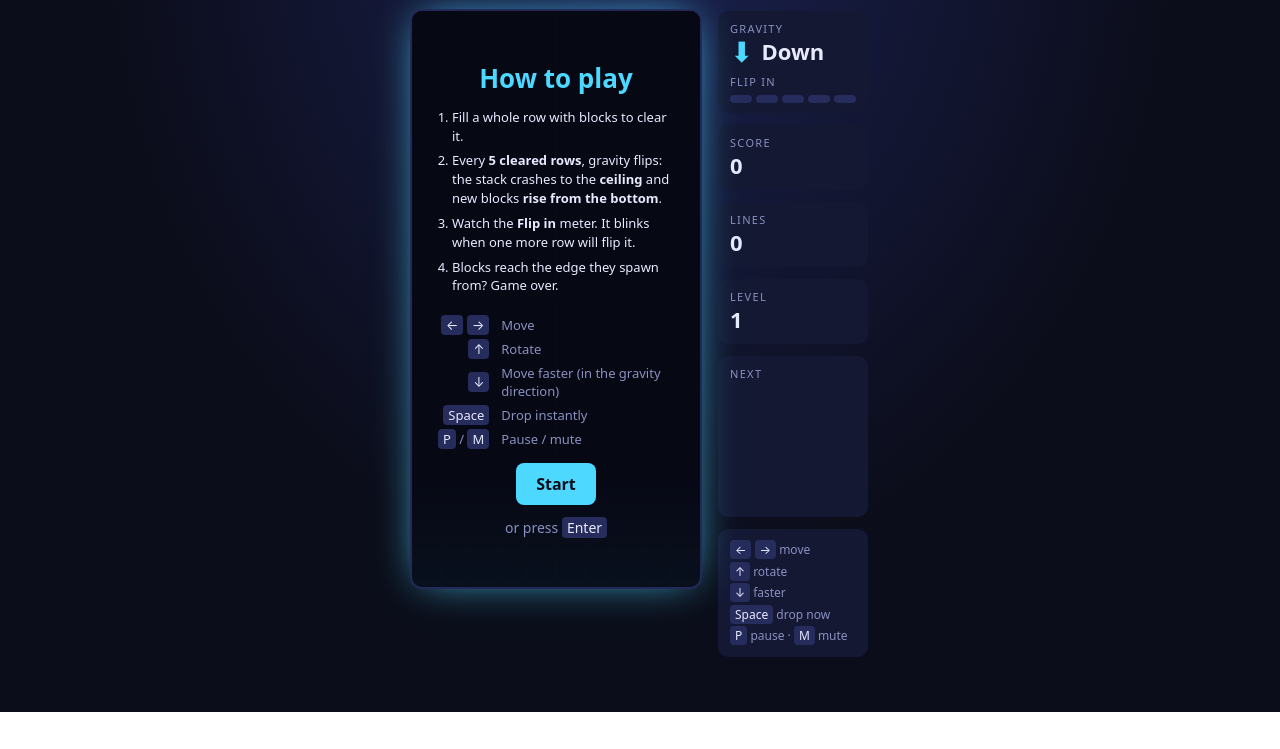
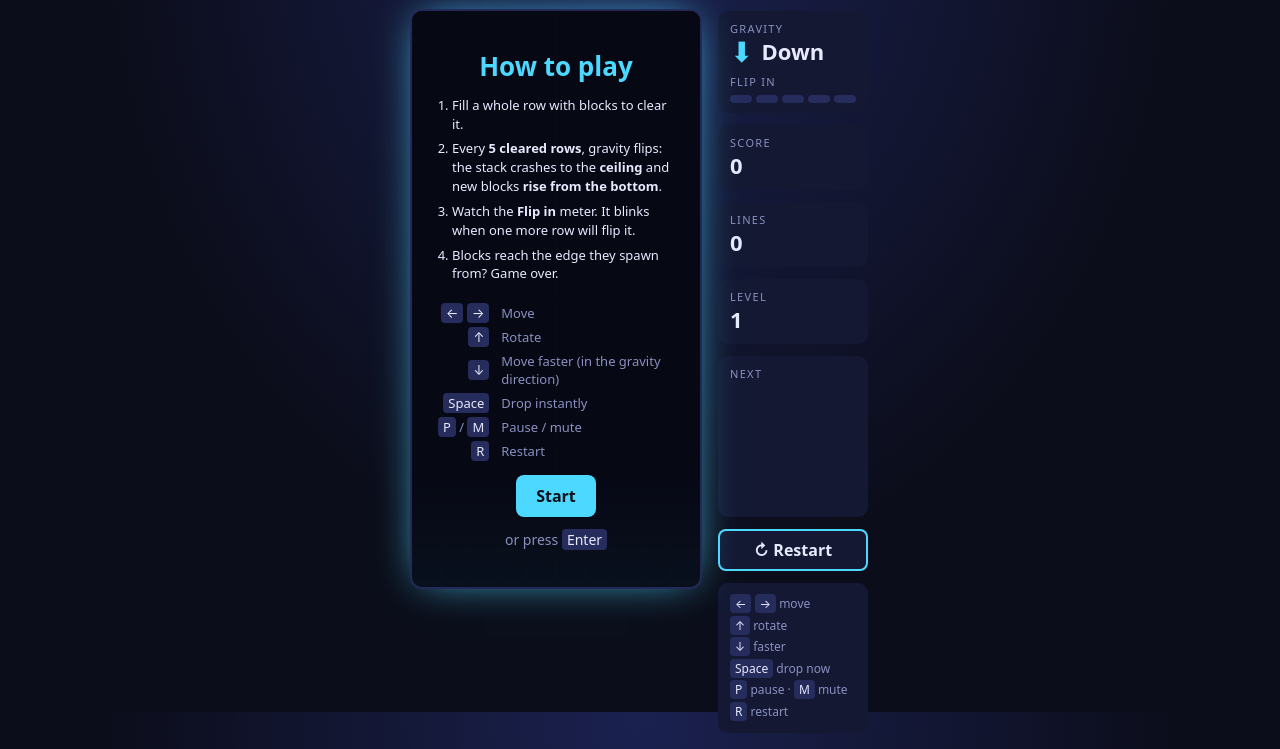
Before and after one commit to zecharyaabboudi-rgb/gravity-flip, a plain HTML site: page index.html in a window 1280 px wide. Shown: the part 88-837 px from the top of the page. Before the commit the page ends 800 px from the top, so only its background shows below. Drawn offline with Linux system fonts and the light colour scheme.

Commit message:
Add restart button and R key
Co-Authored-By: Claude Opus 5.5 <noreply@anthropic.com>

```diff
--- a/index.html
+++ b/index.html
@@ -55,6 +55,8 @@
   .pip.on { background:var(--accent); }
   .pips.warn .pip { animation:pulse .45s infinite alternate; }
   @keyframes pulse { to { opacity:.3; } }
+  .restart { background:var(--panel); color:var(--text); box-shadow:inset 0 0 0 2px var(--accent); }
+  .restart:hover { background:var(--accent); color:#0b0d1a; }
   .keys { font-size:12px; color:var(--muted); line-height:1.8; }
   kbd { background:#262c5c; border-radius:4px; padding:1px 5px; color:var(--text); font-family:inherit; }
   .touch { display:none; gap:8px; margin-top:14px; flex-wrap:wrap; justify-content:center; }
@@ -94,13 +96,14 @@
           <tr><td><kbd>↓</kbd></td><td>Move faster (in the gravity direction)</td></tr>
           <tr><td><kbd>Space</kbd></td><td>Drop instantly</td></tr>
           <tr><td><kbd>P</kbd> / <kbd>M</kbd></td><td>Pause / mute</td></tr>
+          <tr><td><kbd>R</kbd></td><td>Restart</td></tr>
         </table>
         <button id="startBtn">Start</button>
         <p>or press <kbd>Enter</kbd></p>
       </div>
       <div class="overlay hidden" id="paused">
         <h2>Paused</h2>
-        <p>Press <kbd>P</kbd> to resume</p>
+        <p>Press <kbd>P</kbd> to resume · <kbd>R</kbd> to restart</p>
       </div>
       <div class="overlay hidden" id="over">
         <h2>Game over</h2>
@@ -122,12 +125,14 @@
       <div class="card"><div class="label">Lines</div><div class="val" id="lines">0</div></div>
       <div class="card"><div class="label">Level</div><div class="val" id="level">1</div></div>
       <div class="card"><div class="label">Next</div><canvas id="next"></canvas></div>
+      <button id="restartBtn" class="restart">↻ Restart</button>
       <div class="card keys">
         <kbd>←</kbd> <kbd>→</kbd> move<br>
         <kbd>↑</kbd> rotate<br>
         <kbd>↓</kbd> faster<br>
         <kbd>Space</kbd> drop now<br>
-        <kbd>P</kbd> pause · <kbd>M</kbd> mute
+        <kbd>P</kbd> pause · <kbd>M</kbd> mute<br>
+        <kbd>R</kbd> restart
       </div>
     </div>
   </div>
@@ -469,6 +474,7 @@ document.addEventListener('keydown', e => {
   const k = e.key;
   if (['ArrowLeft', 'ArrowRight', 'ArrowUp', 'ArrowDown', ' '].includes(k)) e.preventDefault();
   if (state === 'menu' || state === 'over') { if (k === 'Enter') start(); return; }
+  if (k === 'r' || k === 'R') return start();
   if (k === 'p' || k === 'P') return togglePause();
   if (k === 'm' || k === 'M') { muted = !muted; return; }
   switch (k) {
@@ -482,6 +488,9 @@ document.addEventListener('keydown', e => {
 });
 $('startBtn').addEventListener('click', start);
 $('againBtn').addEventListener('click', start);
+$('restartBtn').addEventListener('click', start);
+// drop focus after any click so Space/Enter go to the game, not the button
+document.addEventListener('click', e => { if (e.target.closest('button')) e.target.closest('button').blur(); });
 $('touch').addEventListener('pointerdown', e => {
   const b = e.target.closest('button'); if (!b) return;
   e.preventDefault();
```
